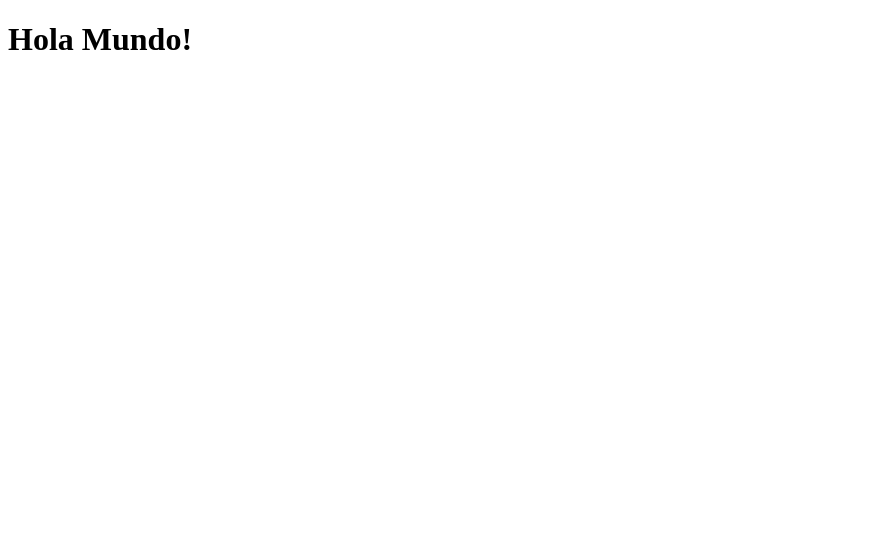
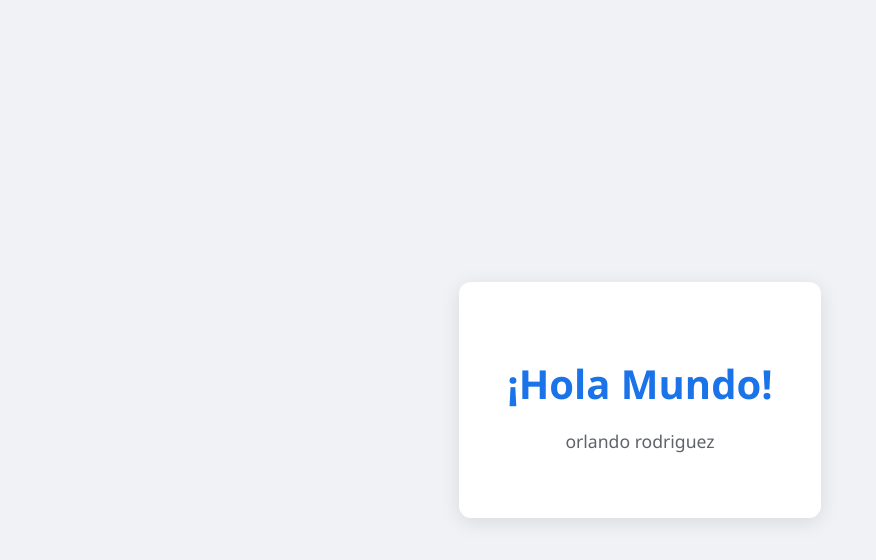
Before and after one commit to orlando-ro/practica3-devops, a plain HTML site: page index.html in a window 1280 px wide. Shown: the whole page, without its empty margins (0-876 px from the left). Drawn offline with Linux system fonts and the light colour scheme.

Commit message:
Redesign homepage and add stylesheet

```diff
--- a/index.html
+++ b/index.html
@@ -1,9 +1,15 @@
 <!DOCTYPE html>
-<html>
+<html lang="es">
 <head>
-    <title>Practica 3 DevOps</title>
+    <meta charset="UTF-8">
+    <meta name="viewport" content="width=device-width, initial-scale=1.0">
+    <title>Hola Mundo - Práctica 3</title>
+    <link rel="stylesheet" href="style.css">
 </head>
 <body>
-    <h1>Hola Mundo!</h1>
+    <div class="container">
+        <h1>¡Hola Mundo!</h1>
+        <p>orlando rodriguez</p>
+    </div>
 </body>
 </html>
--- /dev/null
+++ b/style.css
@@ -0,0 +1,29 @@
+body {
+    margin: 0;
+    padding: 0;
+    font-family: 'Segoe UI', Tahoma, Geneva, Verdana, sans-serif;
+    background-color: #f0f2f5;
+    display: flex;
+    justify-content: center;
+    align-items: center;
+    height: 100vh;
+}
+
+.container {
+    text-align: center;
+    background-color: #ffffff;
+    padding: 3rem;
+    border-radius: 12px;
+    box-shadow: 0 4px 20px rgba(0, 0, 0, 0.1);
+}
+
+h1 {
+    color: #1a73e8;
+    margin-bottom: 1rem;
+    font-size: 2.5rem;
+}
+
+p {
+    color: #5f6368;
+    font-size: 1.1rem;
+}
```
Also changed, not shown: 1 other file.
